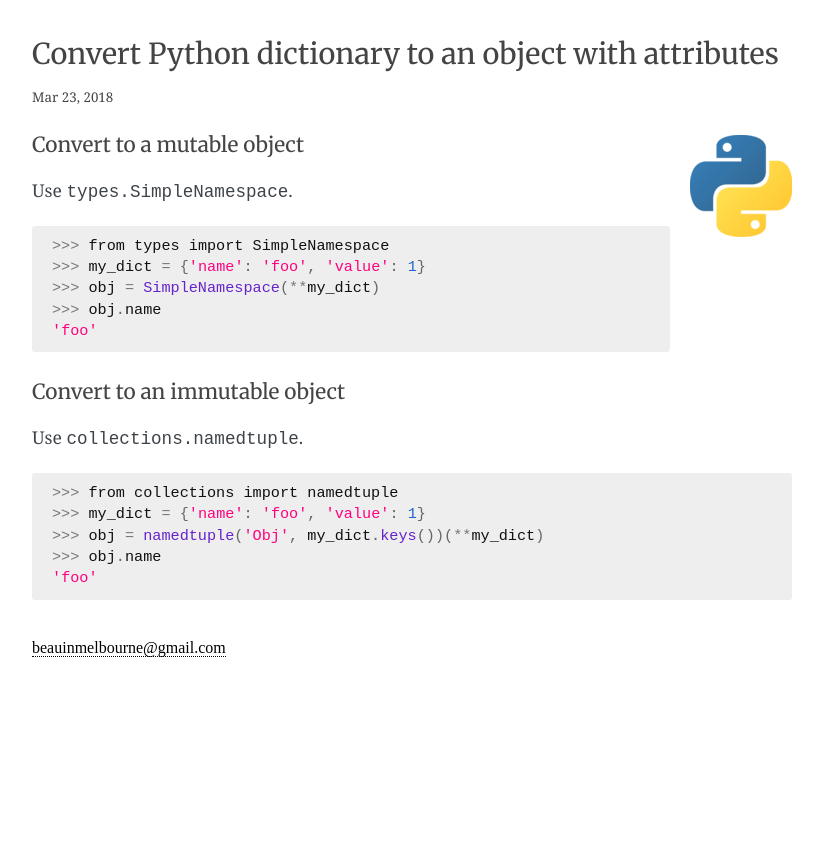
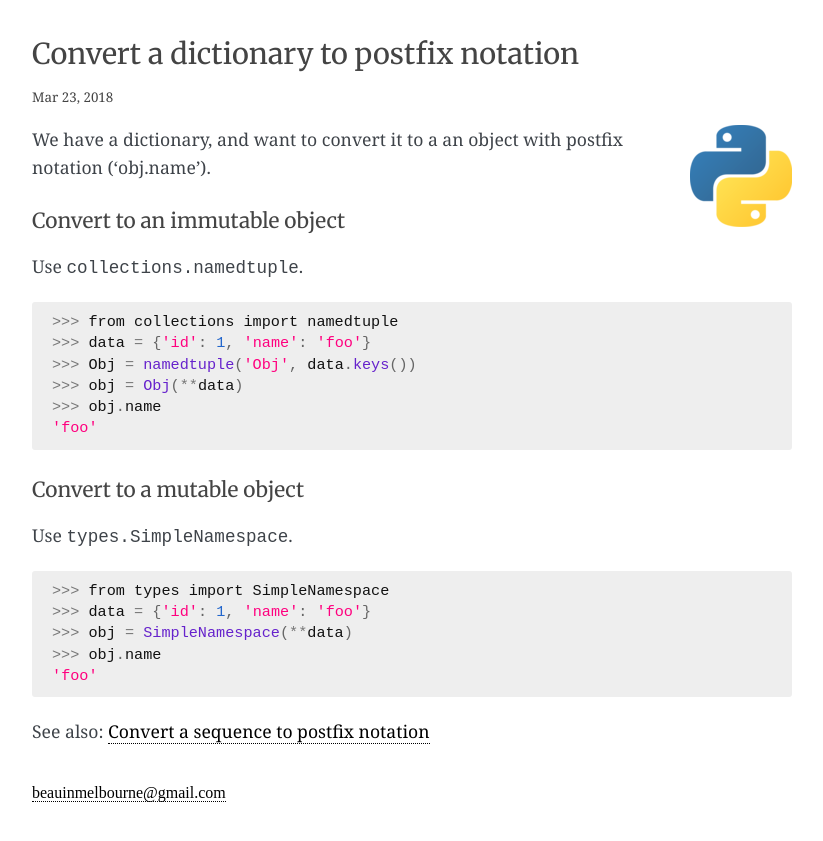
Before and after one commit to explodinglabs/explodinglabs.github.io, a Jekyll site: the page built from _posts/python/2018-03-23-convert-dict-to-object-with-attributes.markdown, in a window 1280 px wide. Shown: the top 841 px of the page, without its empty margins (228-1051 px from the left). Built offline with Jekyll 4.4.1, drawn with Linux system fonts in a browser that asks for light colours; some web fonts are replaced.

Commit message:
Add convert sequence to postfix

````diff
--- a/_posts/python/2018-03-23-convert-dict-to-object-with-attributes.markdown
+++ b/_posts/python/2018-03-23-convert-dict-to-object-with-attributes.markdown
@@ -2,15 +2,30 @@
 layout: post
 category: python
 date: 2018-03-23
-title: Convert Python dictionary to an object with attributes
+title: Convert a dictionary to postfix notation
 image: /assets/python-wide.png
-redirect_from:
-    - /airflow/testing-operators
-    - /airflow/testing-airflow-operators
+permalink: /convert-dict-to-postfix-notation
+redirect_from: /convert-dict-to-object-with-attributes
 ---
 <div class="wide-logos" markdown="1">
 ![airflow](/assets/python.png)
 </div>
+
+We have a dictionary, and want to convert it to a an object with postfix
+notation ('obj.name').
+
+## Convert to an immutable object
+
+Use `collections.namedtuple`.
+
+```python
+>>> from collections import namedtuple
+>>> data = {'id': 1, 'name': 'foo'}
+>>> Obj = namedtuple('Obj', data.keys())
+>>> obj = Obj(**data)
+>>> obj.name
+'foo'
+```
 
 ## Convert to a mutable object
 
@@ -18,20 +33,10 @@ Use `types.SimpleNamespace`.
 
 ```python
 >>> from types import SimpleNamespace
->>> my_dict = {'name': 'foo', 'value': 1}
->>> obj = SimpleNamespace(**my_dict)
+>>> data = {'id': 1, 'name': 'foo'}
+>>> obj = SimpleNamespace(**data)
 >>> obj.name
 'foo'
 ```
 
-## Convert to an immutable object
-
-Use `collections.namedtuple`.
-
-```python
->>> from collections import namedtuple
->>> my_dict = {'name': 'foo', 'value': 1}
->>> obj = namedtuple('Obj', my_dict.keys())(**my_dict)
->>> obj.name
-'foo'
-```
+See also: [Convert a sequence to postfix notation](/convert-sequence-to-postfix-notation)
````
Also changed, not shown: _posts/python/2018-05-30-convert-sequence-to-postfix-notation.markdown (added, +42 -0 lines).
